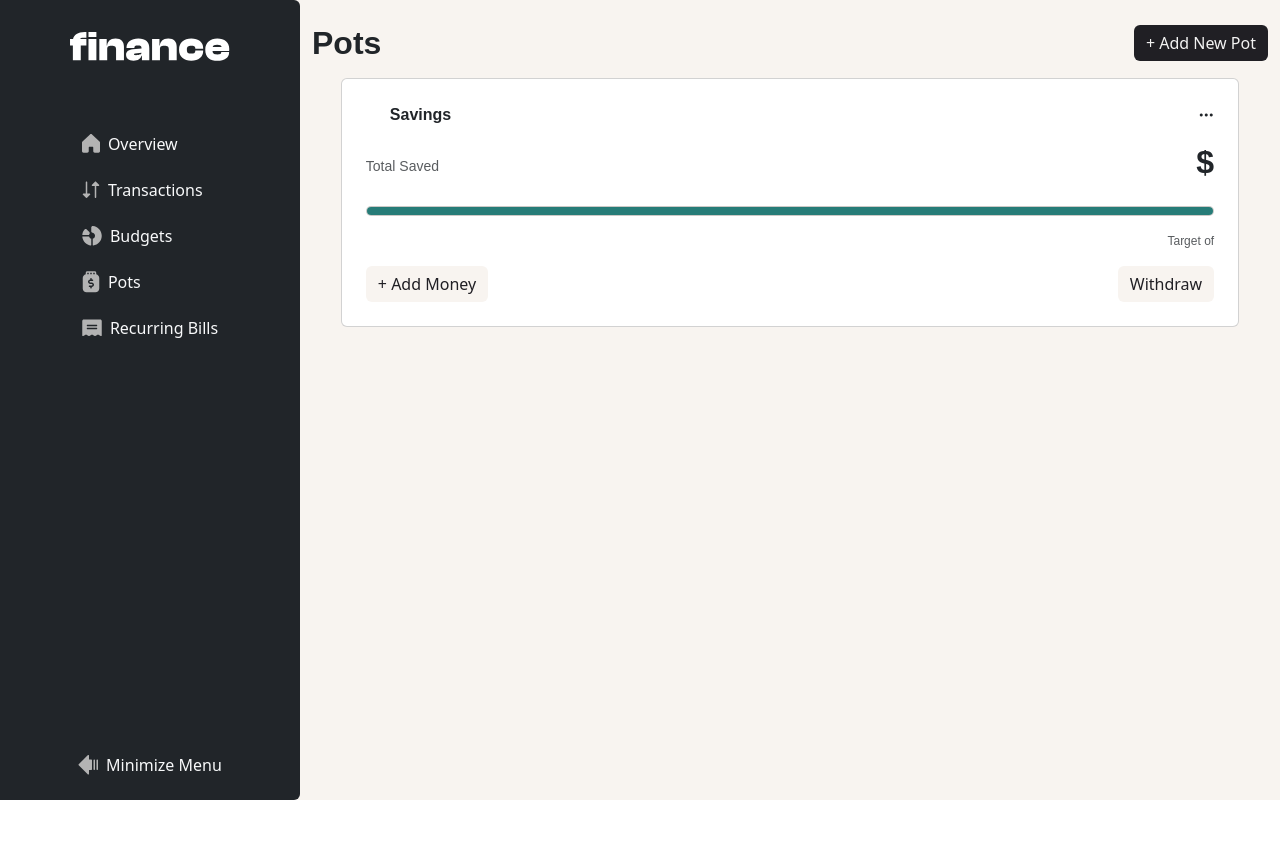
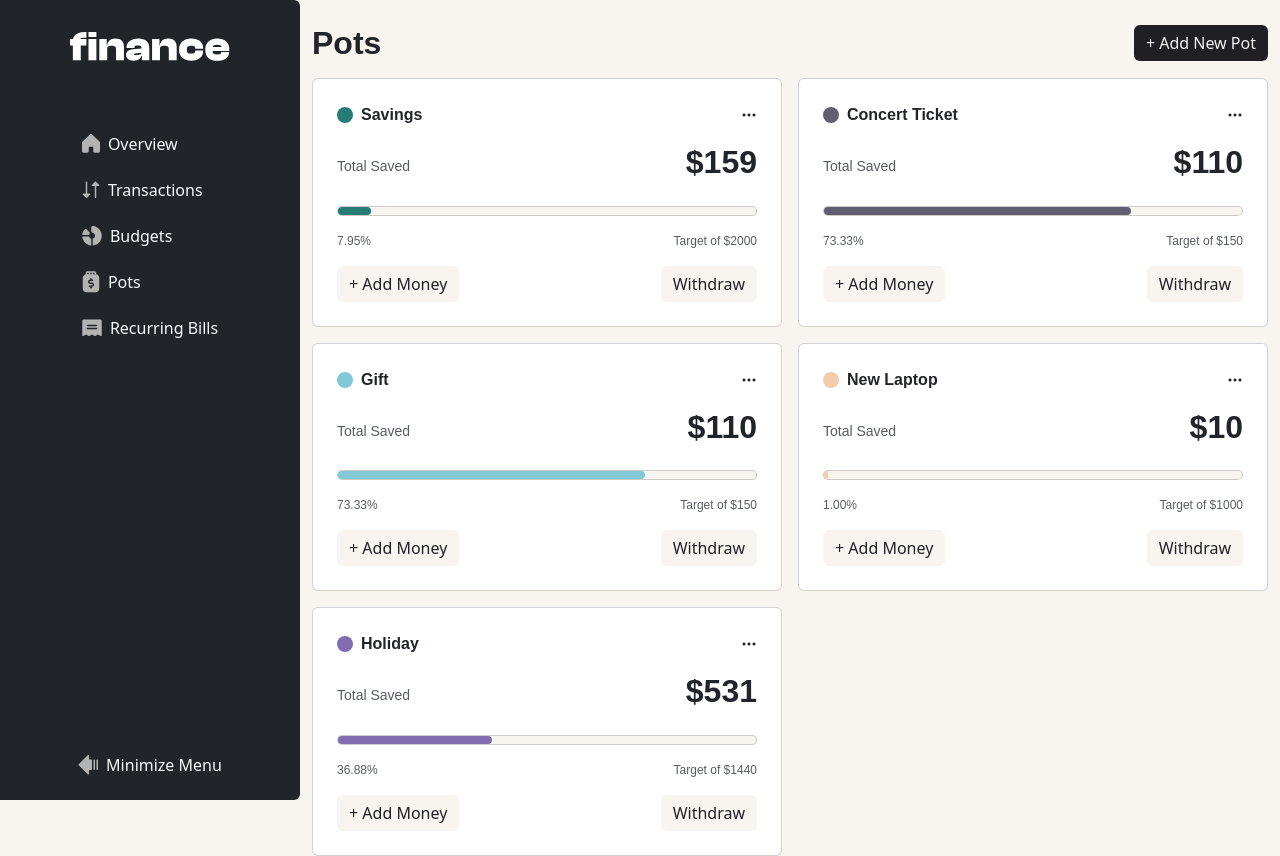
Before and after one commit to abdalsimam1-sketch/personal-finance-app, a React (Vite) app: page /pots in a window 1280 px wide. Before the commit the page ends 800 px from the top, so only its background shows below. Built offline with nearby package versions, Linux system fonts and the light colour scheme.

Commit message:
add : render all pots as cards

```diff
--- a/src/components/UI/PotsCard.jsx
+++ b/src/components/UI/PotsCard.jsx
@@ -3,7 +3,7 @@ import { Button } from "../UI/Button";
 import { BudgetsAndPotsLabel } from "../UI/BudgetsAndPotsLabel";
 export const PotsCard = ({ total, color, percentage, target, label }) => {
   return (
-    <div className="card p-4 col-11 mx-auto d-flex flex-column gap-3">
+    <div className="card p-4 col-12 mx-auto d-flex flex-column gap-3">
       <section>
         {" "}
         <BudgetsAndPotsLabel
@@ -24,14 +24,14 @@ export const PotsCard = ({ total, color, percentage, target, label }) => {
           className="rounded"
           style={{
             height: "100%",
-            backgroundColor: "var(--color-green)",
-            width: `{${percentage}%`,
+            backgroundColor: color,
+            width: `${percentage}%`,
           }}
         ></div>
       </section>
       <section className="text-preset-5 text-muted d-flex justify-content-between align-items-center">
-        <span>{percentage}</span>
-        <span>Target of {target}</span>
+        <span>{percentage}%</span>
+        <span>Target of ${target}</span>
       </section>
       <section className="d-flex justify-content-between">
         <Button variant="secondary">+ Add Money</Button>
--- a/src/pages/Pots.jsx
+++ b/src/pages/Pots.jsx
@@ -2,15 +2,27 @@ import React from "react";
 import { Title } from "../components/UI/Title";
 import { PotsCard } from "../components/UI/PotsCard";
 import { Button } from "../components/UI/Button";
+import data from "../data/data.json";
 export const Pots = () => {
+  const pots = data.pots;
   return (
     <div className="container d-flex flex-column gap-3 ">
       <div className="d-flex justify-content-between align-items-center mt-4">
         <Title>Pots</Title>
         <Button variant="primary">+ Add New Pot</Button>
       </div>
-      <section className="row">
-        <PotsCard label="Savings"></PotsCard>
+      <section className="row g-3">
+        {pots.map((item) => (
+          <div className="col-12 col-lg-6">
+            <PotsCard
+              label={item.name}
+              color={item.theme}
+              target={item.target}
+              total={item.total}
+              percentage={((item.total / item.target) * 100).toFixed(2)}
+            ></PotsCard>
+          </div>
+        ))}
       </section>
     </div>
   );
```
